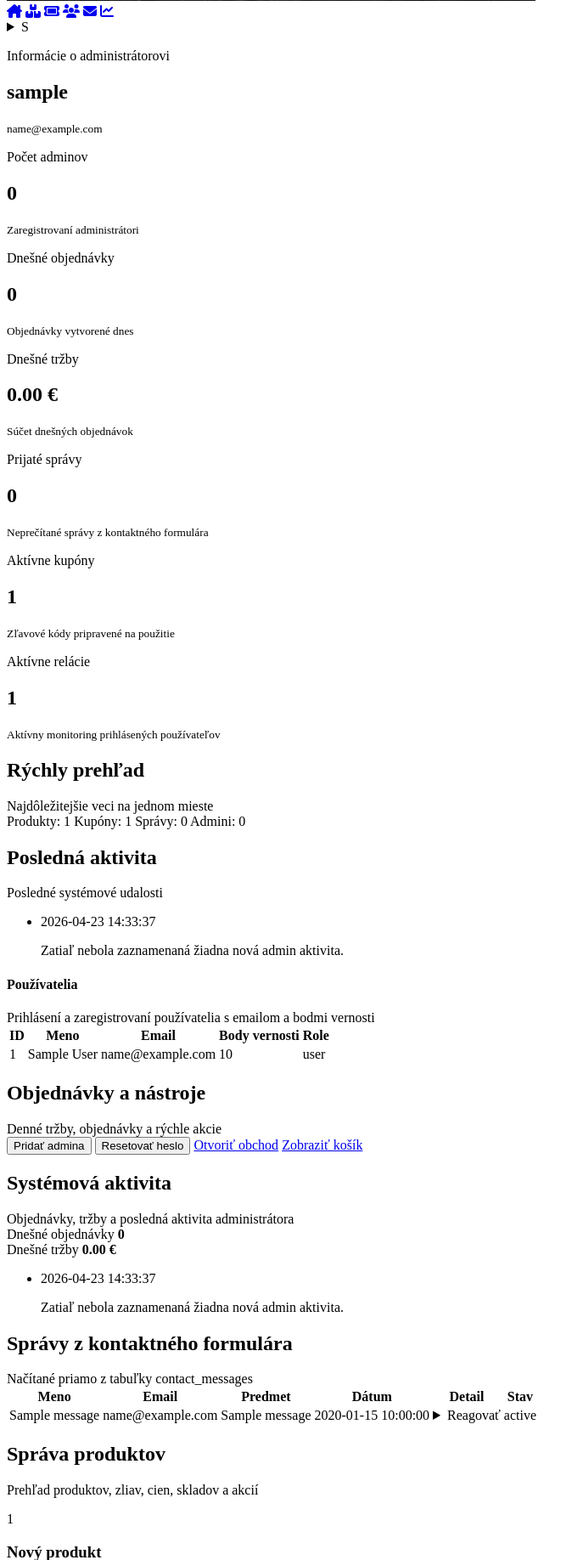
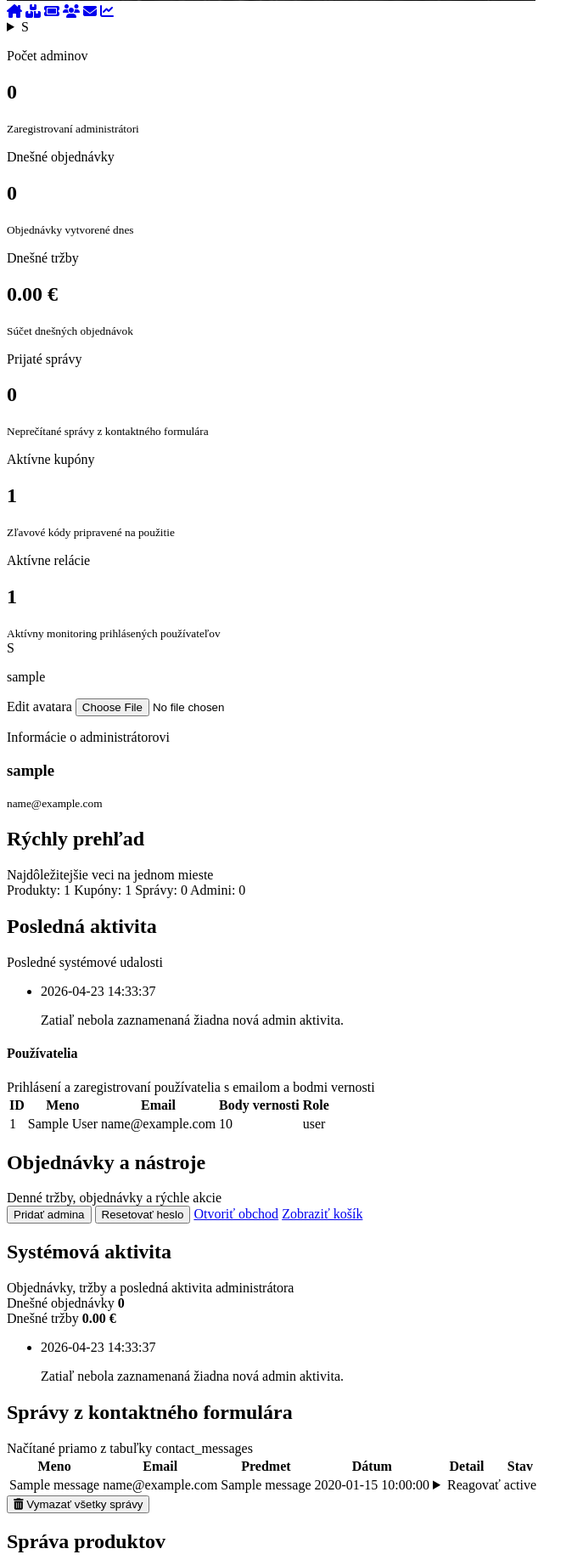
Before and after one commit to HariboSK/Red_Ghost, a PHP site: page /app/views/dashboard.php in a window 1280 px wide. Shown: the part 1587-3423 px from the top of the page at 85% size, without its empty margins (0-687 px from the left). Run offline with PHP 8.4, Linux system fonts and the light colour scheme; the visitor is signed in with stand-in values (Sample User, id 1); tables that the repository leaves empty hold one stand-in row (values such as "Sample post").

Commit message:
dizajn :)
Co-authored-by: Copilot <copilot@github.com>

```diff
--- a/app/core/dashboard_helper.php
+++ b/app/core/dashboard_helper.php
@@ -168,6 +168,15 @@ class DashboardHelper
                 } catch (PDOException $exception) {
                     $state['adminMailerError'] = 'Správu sa nepodarilo odstrániť.';
                 }
+            }
+        }
+
+        if ($formType === 'delete_all_messages') {
+            try {
+                $contactMessageModel->deleteAll();
+                $state['adminMailerNotice'] = 'Všetky správy boli odstránené.';
+            } catch (PDOException $exception) {
+                $state['adminMailerError'] = 'Správy sa nepodarilo hromadne odstrániť.';
             }
         }
 
@@ -344,6 +353,11 @@ function dashboard_delete_message(PDO $pdo, int $messageId): bool
     return (new ContactMessageModel($pdo))->delete($messageId);
 }
 
+function dashboard_delete_all_messages(PDO $pdo): bool
+{
+    return (new ContactMessageModel($pdo))->deleteAll();
+}
+
 function dashboard_get_messages_by_email(PDO $pdo, string $email): array
 {
     return (new ContactMessageModel($pdo))->getByEmail($email);
--- a/app/models/contact_message.model.php
+++ b/app/models/contact_message.model.php
@@ -49,6 +49,24 @@ class ContactMessageModel extends BaseModel
         }
     }
 
+    public function deleteAll(): bool
+    {
+        try {
+            $this->pdo->beginTransaction();
+            $stmt = $this->pdo->prepare('DELETE FROM contact_messages');
+            $stmt->execute();
+            $this->pdo->commit();
+            return true;
+        }
+
+        catch (PDOException $e) {
+            if ($this->pdo->inTransaction()) {
+                $this->pdo->rollBack();
+            }
+            return false;
+        }
+    }
+
     public function getUnread(): array
     {
         $stmt = $this->pdo->prepare('SELECT id, sender_name, sender_email, subject, message_text, reply_text, reply_at, created_at FROM contact_messages WHERE status = :status ORDER BY created_at DESC');
--- a/app/views/dashboard.php
+++ b/app/views/dashboard.php
@@ -53,13 +53,8 @@ include __DIR__ . '/partials/dashboard-header.php';
 
     <section class="admin-main dashboard-tabs-ready">
         <section class="dashboard-panel is-active" id="overview" data-dashboard-panel="overview">
-            <section class="admin-metrics">
-            <article class="metric-card metric-card-wide">
-                <p>Informácie o administrátorovi</p>
-                <h2><?php echo dash_h($adminDisplayName ?: 'Admin'); ?></h2>
-                <small><?php echo dash_h($adminDisplayEmail !== '' ? $adminDisplayEmail : $adminDisplayRole); ?></small>
-            </article>
-
+            <div class="overview-intro-layout">
+                <section class="admin-metrics admin-metrics-overview">
                 <article class="metric-card">
                     <p>Počet adminov</p>
                     <h2><?php echo dash_h($totalAdmins); ?></h2>
@@ -96,6 +91,26 @@ include __DIR__ . '/partials/dashboard-header.php';
                     <small>Aktívny monitoring prihlásených používateľov</small>
                 </article>
                 </section>
+
+                <aside class="admin-card user-avatar-side-card" aria-label="Sekcia používateľa">
+                    <div class="user-avatar-frame">
+                        <?php if (!empty($sessionUser['avatar'])): ?>
+                            <img src="<?php echo dash_h((string) $sessionUser['avatar']); ?>" alt="Avatar používateľa">
+                        <?php else: ?>
+                            <span><?php echo strtoupper(substr((string) ($sessionUser['name'] ?? 'U'), 0, 1)); ?></span>
+                        <?php endif; ?>
+                    </div>
+                    <p class="user-avatar-name"><?php echo dash_h($sessionUser['name'] ?? 'Admin'); ?></p>
+                    <label for="user-avatar-file" class="management-submit user-avatar-edit-btn">Edit avatara</label>
+                    <input type="file" id="user-avatar-file" class="user-avatar-input" accept="image/*">
+
+                    <div class="user-avatar-meta">
+                        <p>Informácie o administrátorovi</p>
+                        <h3><?php echo dash_h($adminDisplayName ?: 'Admin'); ?></h3>
+                        <small><?php echo dash_h($adminDisplayEmail !== '' ? $adminDisplayEmail : $adminDisplayRole); ?></small>
+                    </div>
+                </aside>
+            </div>
 
             <div class="overview-grid">
                 <article class="admin-card overview-info-card">
@@ -223,8 +238,10 @@ include __DIR__ . '/partials/dashboard-header.php';
         <section class="dashboard-panel" id="mailer" data-dashboard-panel="mailer">
             <section class="admin-card contact-mailer-section">
                 <div class="admin-card-head">
+                    <div>
                         <h2>Správy z kontaktného formulára</h2>
                         <span>Načítané priamo z tabuľky contact_messages</span>
+                    </div>
                 </div>
 
                 <?php if ($adminMailerNotice !== ''): ?>
@@ -264,14 +281,14 @@ include __DIR__ . '/partials/dashboard-header.php';
                                                 <summary>Reagovať</summary>
                                                 <p><?php echo nl2br(dash_h($message['message_text'] ?? '')); ?></p>
 
-                                                <form method="POST" action="<?php echo route('/dashboard'); ?>" class="message-reply-form">
+                                                <form method="POST" action="<?php echo route('/dashboard#mailer'); ?>" class="message-reply-form">
                                                     <input type="hidden" name="form_type" value="reply_message">
                                                     <input type="hidden" name="message_id" value="<?php echo dash_h($message['id'] ?? ''); ?>">
                                                     <textarea name="reply_text" rows="4" placeholder="Napíš reakciu pre zákazníka" required></textarea>
                                                     <button type="submit" class="management-submit message-reply-btn">Uložiť reakciu</button>
                                                 </form>
 
-                                                <form method="POST" action="<?php echo route('/dashboard'); ?>" class="message-reply-form">
+                                                <form method="POST" action="<?php echo route('/dashboard#mailer'); ?>" class="message-reply-form">
                                                     <input type="hidden" name="form_type" value="delete_message">
                                                     <input type="hidden" name="message_id" value="<?php echo dash_h($message['id'] ?? ''); ?>">
                                                     <button type="submit" class="delete-btn">Vymazať</button>
@@ -287,7 +304,7 @@ include __DIR__ . '/partials/dashboard-header.php';
                                                 </span>
 
                                                 <?php if (($message['status'] ?? 'unread') === 'unread'): ?>
-                                                    <form method="POST" action="<?php echo route('/dashboard'); ?>" class="message-status-form">
+                                                    <form method="POST" action="<?php echo route('/dashboard#mailer'); ?>" class="message-status-form">
                                                         <input type="hidden" name="form_type" value="mark_message_read">
                                                         <input type="hidden" name="message_id" value="<?php echo dash_h($message['id'] ?? ''); ?>">
                                                         <button type="submit" class="management-submit message-done-btn">Označiť ako vybavené</button>
@@ -301,6 +318,16 @@ include __DIR__ . '/partials/dashboard-header.php';
                         </tbody>
                     </table>
                 </div>
+
+                <?php if (!empty($contactMessages)): ?>
+                    <form method="POST" action="<?php echo route('/dashboard#mailer'); ?>" class="mailer-bulk-delete-form mailer-bulk-delete-form-bottom" onsubmit="return confirm('Naozaj chceš vymazať všetky správy?');">
+                        <input type="hidden" name="form_type" value="delete_all_messages">
+                        <button type="submit" class="delete-btn mailer-bulk-delete-btn" title="Vymazať všetky správy" aria-label="Vymazať všetky správy">
+                            <i class="fa-solid fa-trash-can" aria-hidden="true"></i>
+                            Vymazať všetky správy
+                        </button>
+                    </form>
+                <?php endif; ?>
             </section>
         </section>
 
```
Also changed, not shown: public/assets/css/dashboard.css, public/assets/css/style.css. Lines whose indentation alone changed are shown as unchanged.
